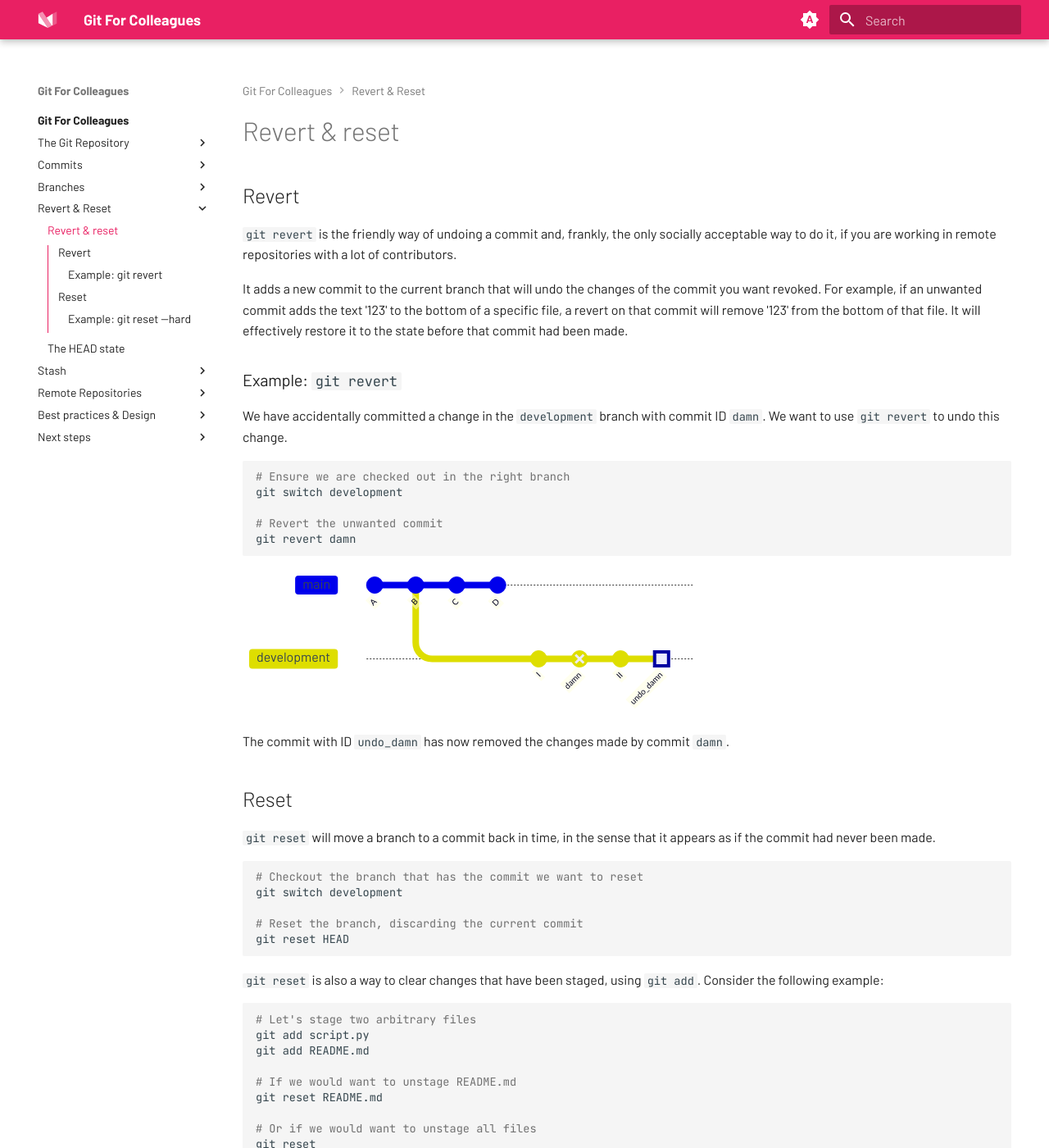
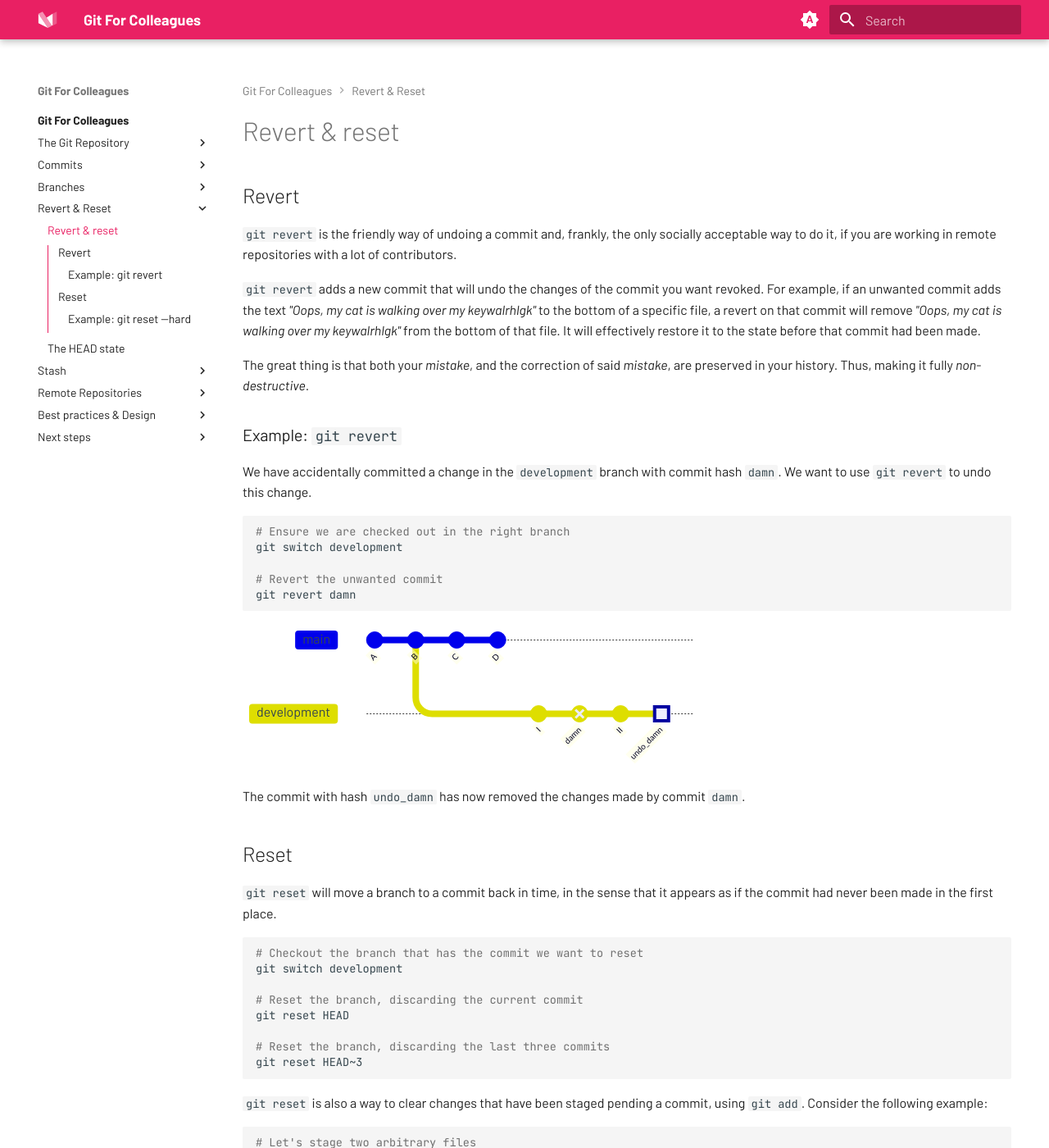
Before and after one commit to LPvdT/git-for-colleagues, an MkDocs documentation site: the page built from docs/revert_reset/revert_reset.md, in a window 1280 px wide and 1400 px high. Shown: the whole window at 82% size. Built offline with MkDocs 1.6.1 and Material for MkDocs 9.7.7, drawn with Linux system fonts in a browser that asks for light colours; some of the changed text lies outside the part shown.

Commit message:
Change: QoL revert reset

````diff
--- a/docs/revert_reset/revert_reset.md
+++ b/docs/revert_reset/revert_reset.md
@@ -4,11 +4,13 @@
 
 `git revert` is the friendly way of undoing a commit and, frankly, the only socially acceptable way to do it, if you are working in remote repositories with a lot of contributors.
 
-It adds a new commit to the current branch that will undo the changes of the commit you want revoked. For example, if an unwanted commit adds the text '123' to the bottom of a specific file, a revert on that commit will remove '123' from the bottom of that file. It will effectively restore it to the state before that commit had been made.
+`git revert` adds a new commit that will undo the changes of the commit you want revoked. For example, if an unwanted commit adds the text *"Oops, my cat is walking over my keywalrhlgk"* to the bottom of a specific file, a revert on that commit will remove *"Oops, my cat is walking over my keywalrhlgk"* from the bottom of that file. It will effectively restore it to the state before that commit had been made.
+
+The great thing is that both your *mistake*, and the correction of said *mistake*, are preserved in your history. Thus, making it fully *non-destructive*.
 
 ### Example: `git revert`
 
-We have accidentally committed a change in the `development` branch with commit ID `damn`. We want to use `git revert` to undo this change.
+We have accidentally committed a change in the `development` branch with commit hash `damn`. We want to use `git revert` to undo this change.
 
 ```bash
 # Ensure we are checked out in the right branch
@@ -33,11 +35,11 @@ gitGraph
   commit type: HIGHLIGHT id: "undo_damn"
 ```
 
-The commit with ID `undo_damn` has now removed the changes made by commit `damn`.
+The commit with hash `undo_damn` has now removed the changes made by commit `damn`.
 
 ## Reset
 
-`git reset` will move a branch to a commit back in time, in the sense that it appears as if the commit had never been made.
+`git reset` will move a branch to a commit back in time, in the sense that it appears as if the commit had never been made in the first place.
 
 ```bash
 # Checkout the branch that has the commit we want to reset
@@ -45,9 +47,12 @@ git switch development
 
 # Reset the branch, discarding the current commit
 git reset HEAD
+
+# Reset the branch, discarding the last three commits
+git reset HEAD~3
 ```
 
-`git reset` is also a way to clear changes that have been staged, using `git add`. Consider the following example:
+`git reset` is also a way to clear changes that have been staged pending a commit, using `git add`. Consider the following example:
 
 ```bash
 # Let's stage two arbitrary files
@@ -61,11 +66,11 @@ git reset README.md
 git reset
 ```
 
-However, the command also be made a lot meaner by using the `--hard` argument. This way, the command can be used to hard delete commits. Commits reset this way will be entirely removed from the commit history and cannot be retrieved. It is therefore destructive.
+However, the command also be made a lot meaner by using the `--hard` argument. This way, the command can be used to hard delete commits. Commits reset this way will be entirely removed from the commit history - and file history - and cannot be retrieved. It is therefore fully destructive.
 
 ### Example: `git reset --hard`
 
-We have accidentally committed a change in the `development` branch with commit ID `damn`. We want to use `git reset --hard` to completely obliterate this mistake from the annals of history.
+We have accidentally committed a change in the `development` branch with commit hash `damn`. We want to use `git reset --hard` to completely obliterate this mistake from the annals of history.
 
 ```mermaid
 gitGraph
@@ -103,3 +108,8 @@ gitGraph
   checkout main
   commit id: "D"
 ```
+
+??? info "`git reset` parameters: `--soft`, `--mixed`, `--hard`"
+    - **`git reset --soft`:** Keeps files intact and moves the changes back to the *staging area*.
+    - **`git reset --mixed`:** The default option, if you do not specify one explicitly. Keeps files intact, but removes them from the *staging area*.
+    - **`git reset --hard`**: Completely eradicate changes and removes them from the repository, and local filesystem, entirely.
````
Also changed, not shown: other parts of docs/revert_reset/revert_reset.md (+1 -1 lines), docs/revert_reset/head.md (+13 -10 lines).
